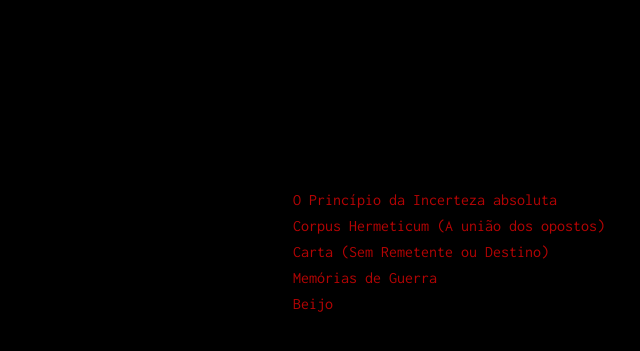
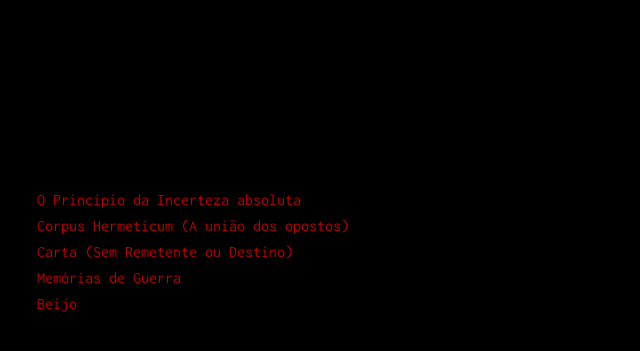
Before and after one commit to sorathpanzer/sorathpanzer.github.io, a Jekyll site: the page built from index.html, in a window 1280 px wide. Shown: the top 351 px of the page, without its empty margins (89-729 px from the left). Built offline with Jekyll 4.4.1, drawn with Linux system fonts in a browser that asks for light colours.

Commit message:
Update main.scss

```diff
--- a/assets/css/main.scss
+++ b/assets/css/main.scss
@@ -16,7 +16,7 @@ body {
     text-align: left;
     position: absolute;
     top:  5%;
-    left: 20%;
+    left: 0%;
 }
 
 body::-moz-selection{
```
